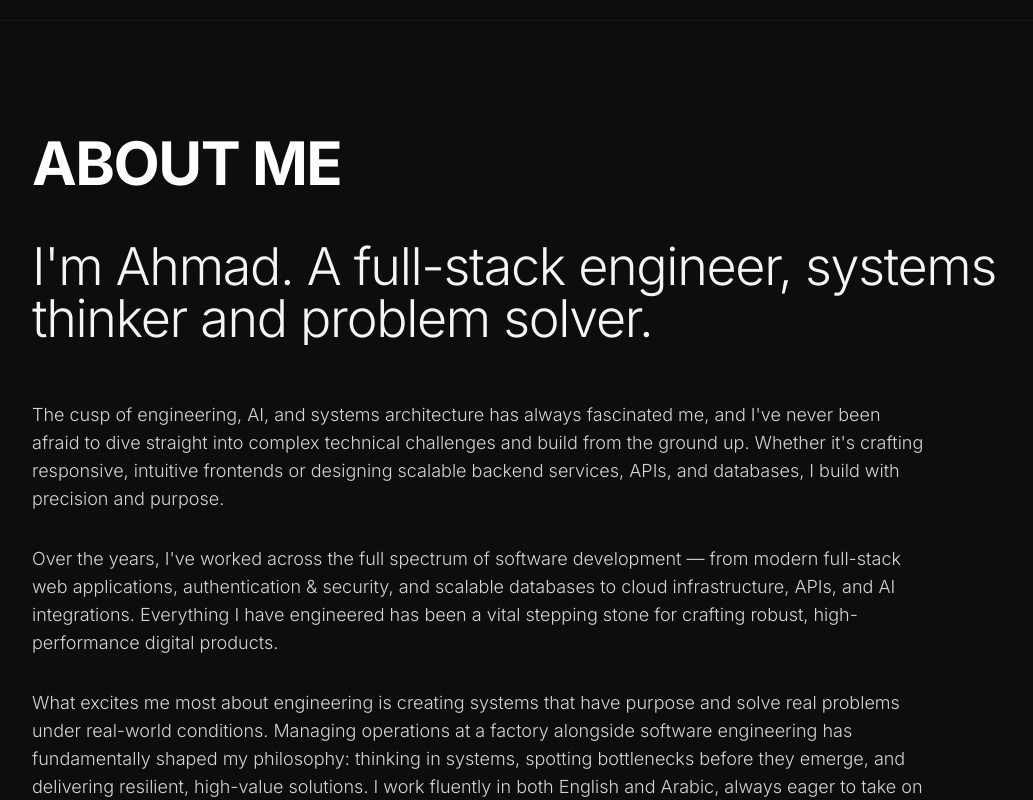
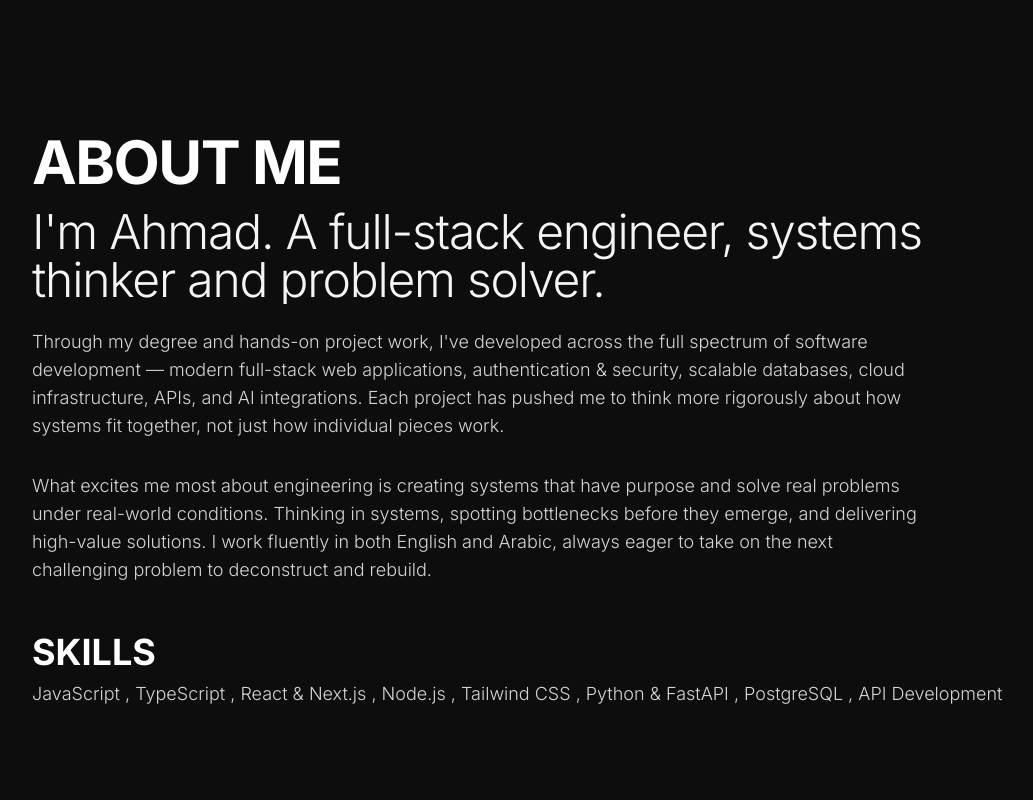
Before and after one commit to lemix7/Ahmad-Alosayli, a React (Vite) app: page / in a window 1280 px wide. Shown: the part 780-1580 px from the top of the page, without its empty margins (32-1065 px from the left). Built offline with nearby package versions, Linux system fonts and the light colour scheme; a web font is replaced by a local one.

Commit message:
Update About section and update CV

```diff
--- a/src/components/About.tsx
+++ b/src/components/About.tsx
@@ -21,44 +21,45 @@
   heading = "About Me",
   subheadline = "I'm Ahmad. A full-stack engineer, systems thinker and problem solver.",
   paragraph1 = "The cusp of engineering, AI, and systems architecture has always fascinated me, and I've never been afraid to dive straight into complex technical challenges and build from the ground up. Whether it's crafting responsive, intuitive frontends or designing scalable backend services, APIs, and databases, I build with precision and purpose.",
-  paragraph2 = "Over the years, I've worked across the full spectrum of software development — from modern full-stack web applications, authentication & security, and scalable databases to cloud infrastructure, APIs, and AI integrations. Everything I have engineered has been a vital stepping stone for crafting robust, high-performance digital products.",
-  paragraph3 = "What excites me most about engineering is creating systems that have purpose and solve real problems under real-world conditions. Managing operations at a factory alongside software engineering has fundamentally shaped my philosophy: thinking in systems, spotting bottlenecks before they emerge, and delivering resilient, high-value solutions. I work fluently in both English and Arabic, always eager to take on the next challenging problem to deconstruct and rebuild.",
+  paragraph2 = "Through my degree and hands-on project work, I've developed across the full spectrum of software development — modern full-stack web applications, authentication & security, scalable databases, cloud infrastructure, APIs, and AI integrations. Each project has pushed me to think more rigorously about how systems fit together, not just how individual pieces work.",
+  paragraph3 = "What excites me most about engineering is creating systems that have purpose and solve real problems under real-world conditions. Thinking in systems, spotting bottlenecks before they emerge, and delivering high-value solutions. I work fluently in both English and Arabic, always eager to take on the next challenging problem to deconstruct and rebuild.",
   skills = [
+    "JavaScript",
+    "TypeScript",
     "React & Next.js",
-    "TypeScript",
+    "Node.js",
+    "Tailwind CSS",
     "Python & FastAPI",
     "PostgreSQL",
-    "System Architecture",
-    "Cloud & DevOps",
-    "Tailwind CSS",
-    "GSAP",
-    "REST API",
-    "Security & Auth",
-    "UI/UX Prototyping",
+    "API Development",
   ],
 }) => {
   return (
-    <section className="relative min-h-screen w-full bg-[#0d0d0d] text-white flex flex-col px-6 py-16 sm:px-10 sm:py-20 md:px-14 md:py-20 lg:px-16 lg:py-28 font-sans overflow-hidden border-t border-neutral-900 select-none">
+    <section className="relative min-h-screen w-full bg-[#0d0d0d] text-white flex flex-col px-6 py-16 sm:px-10 sm:py-20 md:px-14 md:py-20 lg:px-16 lg:py-28  font-sans overflow-hidden select-none">
+
       {/* Subtle ambient gradient */}
       <div className="absolute inset-0 bg-radial-gradient from-neutral-900/20 to-transparent pointer-events-none" />
 
-      <div className="relative z-10 max-w-4xl lg:max-w-5xl w-full flex flex-col">
+      <div className="relative z-10 max-w-4xl lg:max-w-5xl w-full flex flex-col gap-6  sm:gap-8 ">
+
+        <div className="flex flex-col gap-6 sm:gap-6 ">
+
           {/* Section Header — kept exactly as before */}
+          <div className="flex flex-col space-y-4 ">
             <TextReveal
               as="h2"
-          className="text-3xl sm:text-4xl md:text-5xl lg:text-6xl uppercase font-bold tracking-tight text-white mb-8 sm:mb-12"
+              className="text-3xl sm:text-4xl md:text-5xl lg:text-6xl uppercase font-bold tracking-tight text-white"
               duration={1}
               ease="power4.out"
               animateOnScroll={true}
             >
               <span>{heading}</span>
             </TextReveal>
-
             {/* Serif-style large subheadline */}
-        <div className="mb-10 sm:mb-14 overflow-hidden">
+            <div className=" overflow-hidden">
               <TextReveal
                 as="h3"
-            className="text-3xl sm:text-4xl md:text-5xl lg:text-[52px] font-light text-neutral-100 leading-[1.18] tracking-tight"
+                className="text-xl sm:text-4xl md:text-5xl lg:text-5xl font-light text-neutral-100 leading-[1.18] tracking-tight"
                 duration={1.1}
                 ease="power4.out"
                 animateOnScroll={true}
@@ -68,8 +69,10 @@
                 <span>{subheadline}</span>
               </TextReveal>
             </div>
+          </div>
 
             {/* Narrative Paragraphs */}
+          <div className="flex flex-col gap-4">
             <TextReveal
               as="div"
               className="space-y-6 sm:space-y-8 max-w-4xl"
@@ -80,9 +83,9 @@
               splitType="lines"
               animateOnScroll={true}
             >
-          <p className="text-neutral-300 font-light text-sm sm:text-base md:text-lg leading-relaxed sm:leading-[1.8]">
+              {/* <p className="text-neutral-300 font-light text-sm sm:text-base md:text-lg leading-relaxed sm:leading-[1.8]">
                 {paragraph1}
-          </p>
+              </p> */}
               <p className="text-neutral-300 font-light text-sm sm:text-base md:text-lg leading-relaxed sm:leading-[1.8]">
                 {paragraph2}
               </p>
@@ -90,13 +93,15 @@
                 {paragraph3}
               </p>
             </TextReveal>
+          </div>
 
+        </div>
 
         {/* SKILLS SECTION */}
         <div className="pt-4  flex flex-col gap-2 border-neutral-800/60">
           <TextReveal
             as="h4"
-            className="text-sm sm:text-lg font-semibold tracking-[0.25em] uppercase text-white"
+            className="text-3xl sm:text-2xl md:text-3xl lg:text-4xl font-bold  uppercase text-white"
             duration={1}
             ease="power4.out"
             animateOnScroll={true}
```
Also changed, not shown: 1 other file (tests, documents, lock files or other folders). Lines whose indentation alone changed are shown as unchanged.
